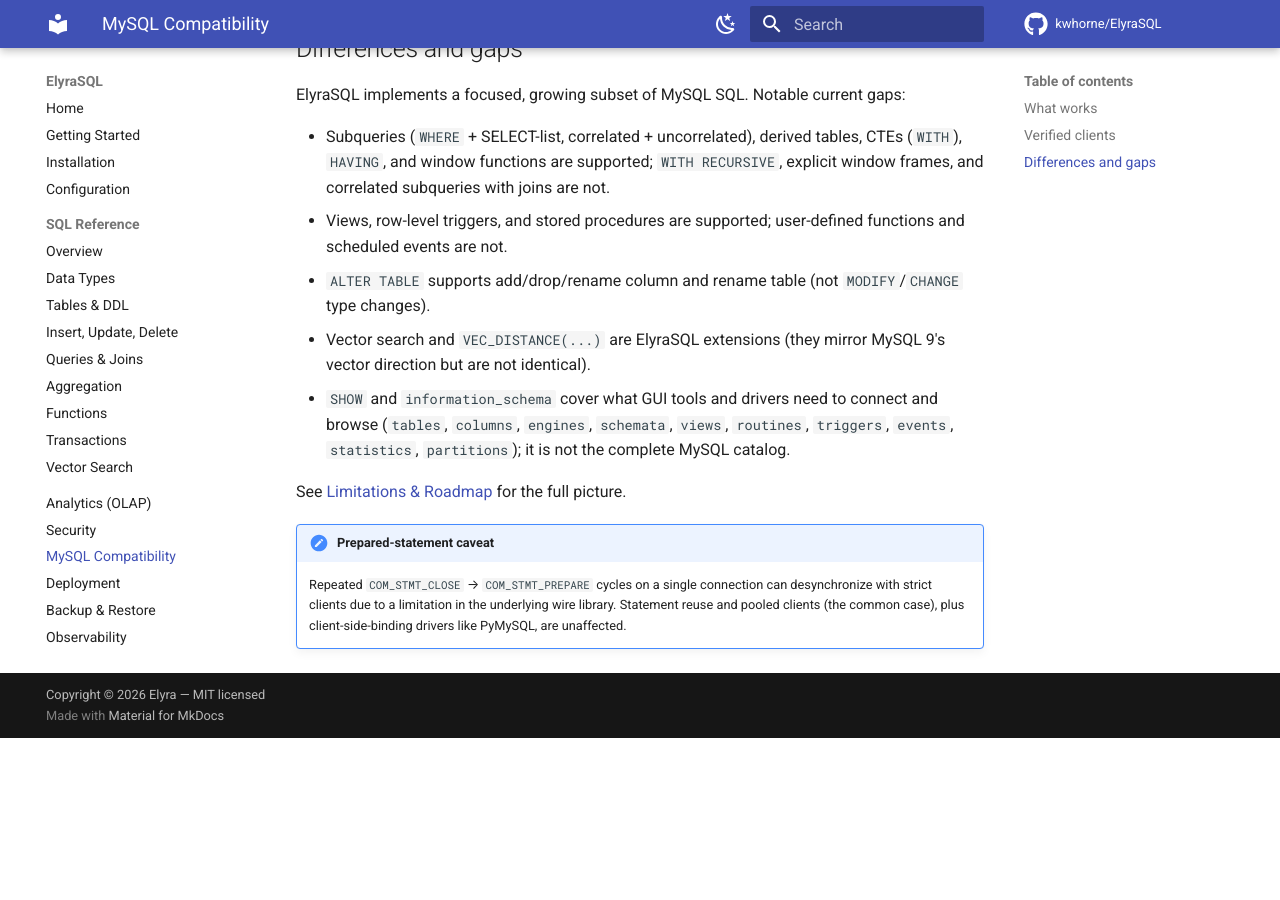
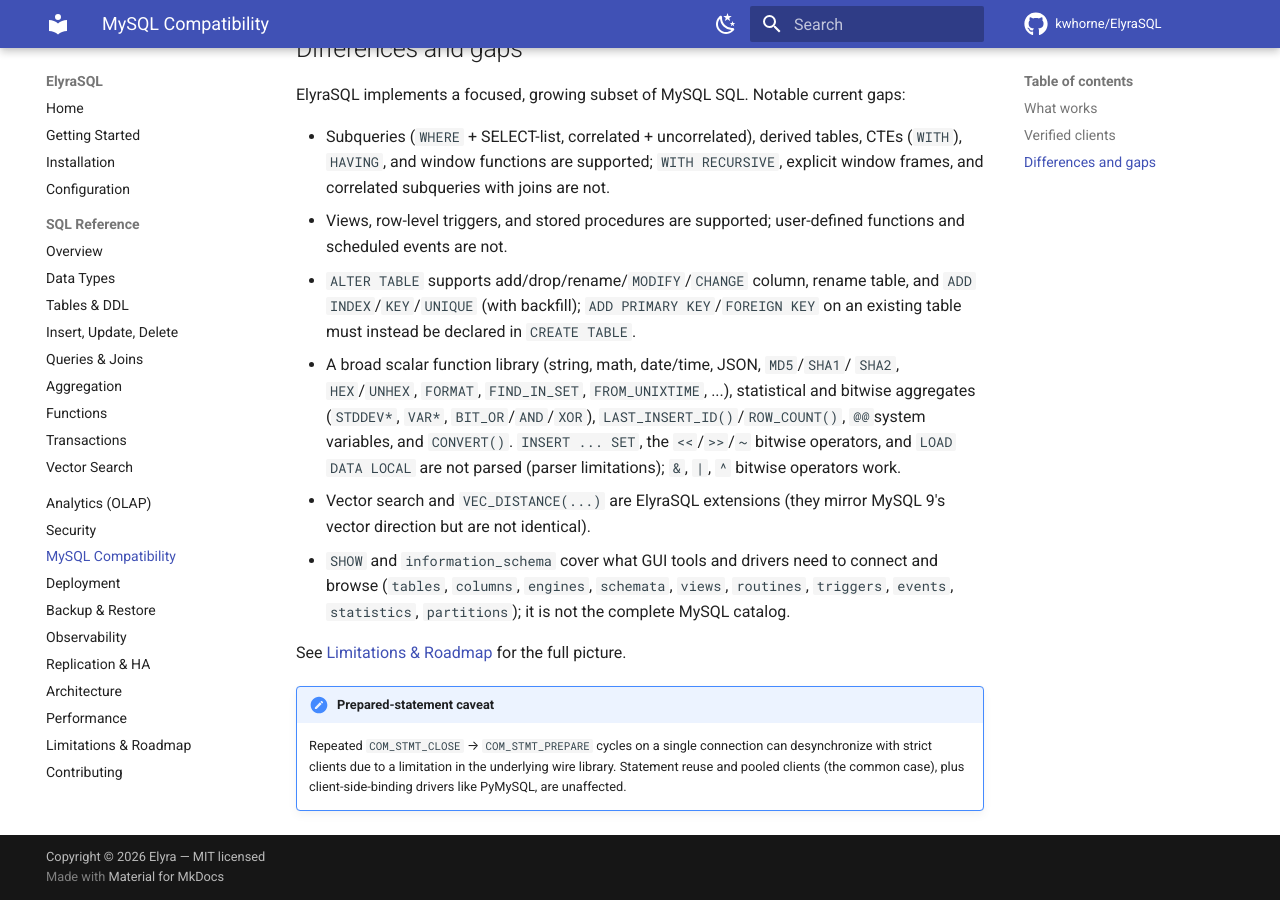
Before and after one commit to kwhorne/ElyraSQL, an MkDocs documentation site: the page built from docs/mysql-compatibility.md, in a window 1280 px wide and 900 px high, scrolled down 836 px. Built offline with MkDocs 1.6.1 and Material for MkDocs 9.7.7, drawn with Linux system fonts in a browser that asks for light colours; comment, search, counter and statistics services are not loaded; before the commit the page ends 1574 px from its top, so only the background shows below that.

Commit message:
docs: refresh MySQL compatibility (functions, ALTER, parser gaps)
mysql-compatibility.md and limitations.md now reflect the closed gaps (ALTER ADD
INDEX + MODIFY/CHANGE, the scalar/statistical/bitwise function library,
LAST_INSERT_ID/ROW_COUNT, @@ system variables, CONVERT) and honestly document
the remaining parser-level gaps (INSERT ... SET, << >> ~ operators).

```diff
--- a/docs/mysql-compatibility.md
+++ b/docs/mysql-compatibility.md
@@ -35,8 +35,15 @@
   joins are not.
 - Views, row-level triggers, and stored procedures are supported;
   user-defined functions and scheduled events are not.
-- `ALTER TABLE` supports add/drop/rename column and rename table (not
-  `MODIFY`/`CHANGE` type changes).
+- `ALTER TABLE` supports add/drop/rename/`MODIFY`/`CHANGE` column, rename table,
+  and `ADD INDEX`/`KEY`/`UNIQUE` (with backfill); `ADD PRIMARY KEY`/`FOREIGN KEY`
+  on an existing table must instead be declared in `CREATE TABLE`.
+- A broad scalar function library (string, math, date/time, JSON, `MD5`/`SHA1`/
+  `SHA2`, `HEX`/`UNHEX`, `FORMAT`, `FIND_IN_SET`, `FROM_UNIXTIME`, ...),
+  statistical and bitwise aggregates (`STDDEV*`, `VAR*`, `BIT_OR`/`AND`/`XOR`),
+  `LAST_INSERT_ID()`/`ROW_COUNT()`, `@@`system variables, and `CONVERT()`.
+  `INSERT ... SET`, the `<<`/`>>`/`~` bitwise operators, and `LOAD DATA LOCAL`
+  are not parsed (parser limitations); `&`, `|`, `^` bitwise operators work.
 - Vector search and `VEC_DISTANCE(...)` are ElyraSQL extensions (they mirror
   MySQL 9's vector direction but are not identical).
 - `SHOW` and `information_schema` cover what GUI tools and drivers need to
```
Also changed, not shown: docs/limitations.md (+5 -0 lines).
